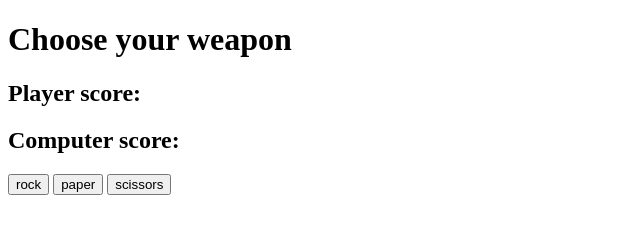
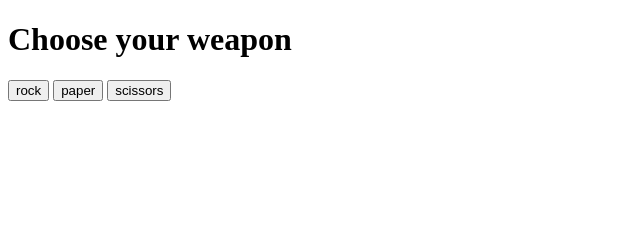
Before and after one commit to ashcheg/rock-paper-scissors, a plain HTML site: page index.html in a window 1280 px wide. Shown: the whole page, without its empty margins (0-640 px from the left). Drawn offline with Linux system fonts and the light colour scheme.

Commit message:
clean working code with simple UI

```diff
--- a/index.html
+++ b/index.html
@@ -8,14 +8,8 @@
 </head>
 <body>
     <h1>Choose your weapon</h1>
-    <div class="score">
-        <div>
-            <h2 class="player">Player score:</h2>
-        </div>
-        <div>
-            <h2 class="computer">Computer score:</h2>
-        </div>
-    </div>
+    <div class="score"></div>
+    <div class="result"></div>
     <div class="buttons">
         <button id="rock">rock</button>
         <button id="paper">paper</button>
```
Also changed, not shown: myScript.js (+0 -59 lines).
